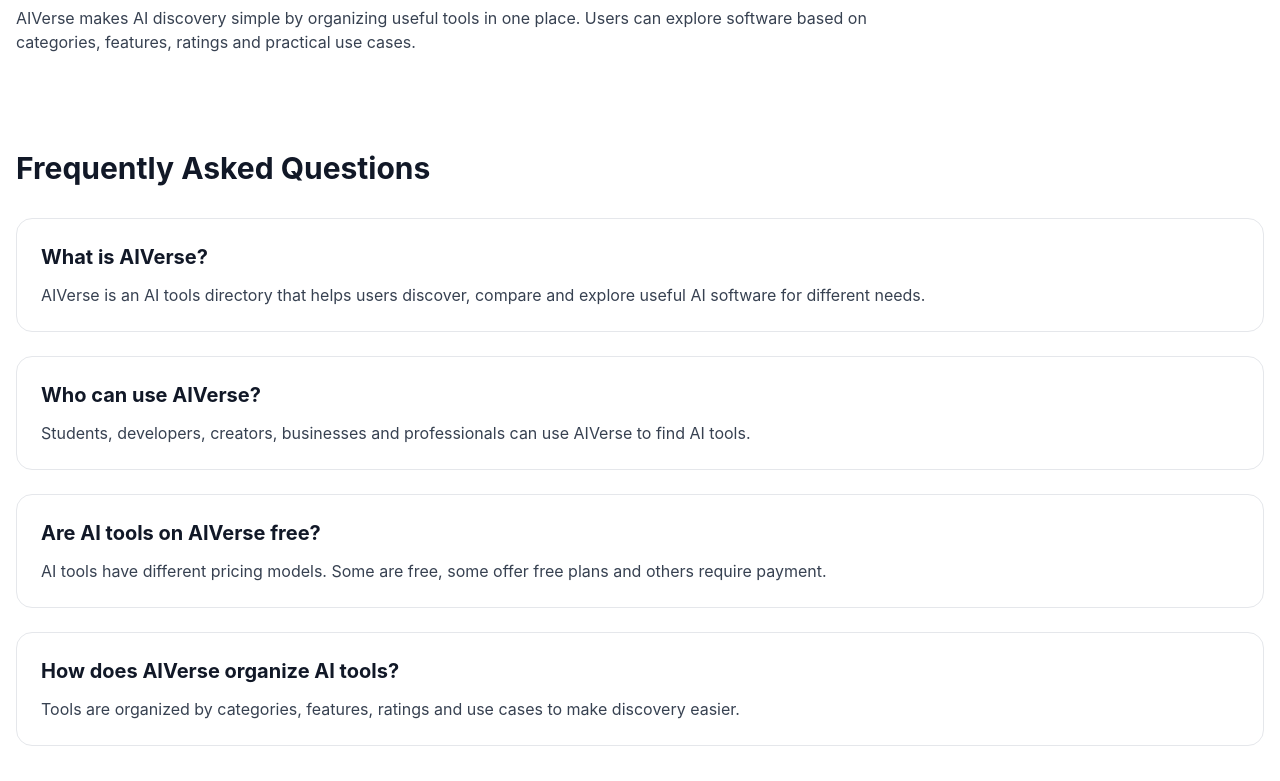
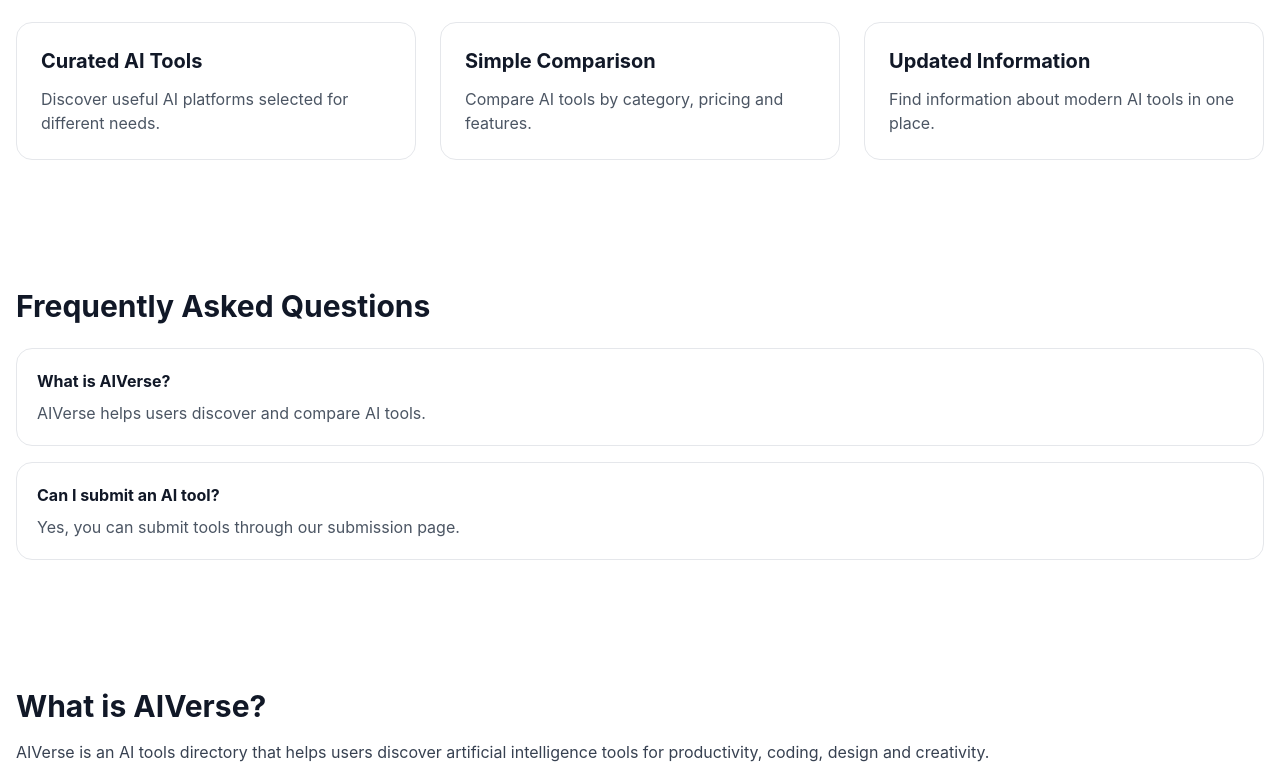
Before and after one commit to amankumar1648/AIVerse, a Next.js app: page / in a window 1280 px wide. Shown: the part 979-1760 px from the top of the page. Built offline with nearby package versions, Linux system fonts and the light colour scheme; no server answers; the database is empty.

Commit message:
Add FAQ schema and restore homepage

```diff
--- a/app/page.tsx
+++ b/app/page.tsx
@@ -5,14 +5,12 @@ import { prisma } from "@/lib/prisma";
 export const dynamic = "force-dynamic";
 
 export default async function Home() {
-
   const tools = await prisma.tool.findMany({
     orderBy: {
       rating: "desc",
     },
     take: 6,
   });
-
 
   const categories = [
     "AI Assistant",
@@ -22,47 +20,58 @@ export default async function Home() {
     "AI Writing",
   ];
 
-
-  const faqs = [
+  const faqSchema = {
+    "@context": "https://schema.org",
+    "@type": "FAQPage",
+    mainEntity: [
       {
-      q: "What is AIVerse?",
-      a: "AIVerse is an AI tools directory that helps users discover, compare and explore useful AI software for different needs."
+        "@type": "Question",
+        name: "What is AIVerse?",
+        acceptedAnswer: {
+          "@type": "Answer",
+          text: "AIVerse is an AI tools directory that helps users discover and compare useful AI tools for productivity, coding, design, writing and creativity.",
+        },
       },
       {
-      q: "Who can use AIVerse?",
-      a: "Students, developers, creators, businesses and professionals can use AIVerse to find AI tools."
+        "@type": "Question",
+        name: "How does AIVerse organize AI tools?",
+        acceptedAnswer: {
+          "@type": "Answer",
+          text: "AIVerse organizes AI tools by categories, features, pricing and use cases.",
+        },
       },
       {
-      q: "Are AI tools on AIVerse free?",
-      a: "AI tools have different pricing models. Some are free, some offer free plans and others require payment."
+        "@type": "Question",
+        name: "Can users submit AI tools?",
+        acceptedAnswer: {
+          "@type": "Answer",
+          text: "Yes, users can submit AI tools through the submission page.",
         },
-    {
-      q: "How does AIVerse organize AI tools?",
-      a: "Tools are organized by categories, features, ratings and use cases to make discovery easier."
-    }
-  ];
-
+      },
+    ],
+  };
 
   return (
     <main>
-
+      <script
+        type="application/ld+json"
+        dangerouslySetInnerHTML={{
+          __html: JSON.stringify(faqSchema),
+        }}
+      />
 
       <section className="container-custom py-20 text-center">
-
         <h1 className="text-5xl md:text-6xl font-bold">
           Discover The Best AI Tools in One Place
         </h1>
 
-
         <p className="mt-6 text-xl text-gray-600 max-w-3xl mx-auto">
-          AIVerse helps students, developers, creators and professionals
-          discover, compare and explore the best AI tools for productivity,
-          coding, writing, design and creativity.
+          AIVerse is a growing AI tools directory where students, developers,
+          creators and professionals can discover, compare and explore the best
+          AI tools for productivity, coding, writing, design and creativity.
         </p>
 
-
         <div className="mt-8 flex justify-center gap-4">
-
           <Link
             href="/tools"
             className="bg-black text-white px-8 py-3 rounded-xl"
@@ -70,86 +79,61 @@ export default async function Home() {
             Explore AI Tools →
           </Link>
 
-
           <Link
             href="/submit"
             className="border px-8 py-3 rounded-xl"
           >
             Submit Tool
           </Link>
-
         </div>
-
       </section>
 
 
-
       <section className="container-custom py-12">
-
         <h2 className="text-3xl font-bold mb-8">
           ⭐ Featured AI Tools
         </h2>
 
-
         <div className="grid md:grid-cols-3 gap-8">
-
           {tools.map((tool) => (
-
             <Link
               key={tool.id}
               href={`/tools/${tool.slug}`}
               className="border rounded-2xl p-6 hover:shadow-xl transition"
             >
-
               <div className="relative w-20 h-20 mb-5">
-
                 <Image
                   src={tool.image}
                   alt={tool.name}
                   fill
                   className="object-contain"
                 />
-
               </div>
-
 
               <h3 className="text-xl font-bold">
                 {tool.name}
               </h3>
 
-
-              <p className="text-gray-500">
+              <p className="text-gray-500 mt-2">
                 {tool.category}
               </p>
-
 
               <p className="mt-3">
                 ⭐ {tool.rating}
               </p>
-
-
             </Link>
-
           ))}
-
         </div>
-
       </section>
 
 
-
-
       <section className="container-custom py-12">
-
         <h2 className="text-3xl font-bold mb-8">
           Popular Categories
         </h2>
 
-
         <div className="grid md:grid-cols-5 gap-4">
-
-          {categories.map((category)=>(
-
+          {categories.map((category) => (
             <Link
               key={category}
               href="/tools"
@@ -157,68 +141,85 @@ export default async function Home() {
             >
               {category}
             </Link>
-
           ))}
-
         </div>
-
       </section>
 
 
-
-
-      <section className="container-custom py-12">
-
+      <section className="container-custom py-16">
         <h2 className="text-3xl font-bold mb-6">
           Why Choose AIVerse?
         </h2>
 
+        <div className="grid md:grid-cols-3 gap-6">
+          <div className="border rounded-xl p-6">
+            <h3 className="font-bold text-xl">
+              Curated AI Tools
+            </h3>
+            <p className="mt-3 text-gray-600">
+              Discover useful AI platforms selected for different needs.
+            </p>
+          </div>
 
-        <p className="text-gray-700 max-w-4xl">
-          AIVerse makes AI discovery simple by organizing useful tools
-          in one place. Users can explore software based on categories,
-          features, ratings and practical use cases.
+          <div className="border rounded-xl p-6">
+            <h3 className="font-bold text-xl">
+              Simple Comparison
+            </h3>
+            <p className="mt-3 text-gray-600">
+              Compare AI tools by category, pricing and features.
             </p>
+          </div>
 
+          <div className="border rounded-xl p-6">
+            <h3 className="font-bold text-xl">
+              Updated Information
+            </h3>
+            <p className="mt-3 text-gray-600">
+              Find information about modern AI tools in one place.
+            </p>
+          </div>
+        </div>
       </section>
 
 
-
-
-      <section className="container-custom py-12">
-
-        <h2 className="text-3xl font-bold mb-8">
+      <section className="container-custom py-16">
+        <h2 className="text-3xl font-bold mb-6">
           Frequently Asked Questions
         </h2>
 
+        <div className="space-y-4">
+          <div className="border rounded-xl p-5">
+            <h3 className="font-bold">
+              What is AIVerse?
+            </h3>
+            <p className="mt-2 text-gray-600">
+              AIVerse helps users discover and compare AI tools.
+            </p>
+          </div>
 
-        <div className="space-y-6">
-
-          {faqs.map((faq)=>(
-
-            <div
-              key={faq.q}
-              className="border rounded-xl p-6"
-            >
-
-              <h3 className="text-xl font-bold">
-                {faq.q}
+          <div className="border rounded-xl p-5">
+            <h3 className="font-bold">
+              Can I submit an AI tool?
             </h3>
+            <p className="mt-2 text-gray-600">
+              Yes, you can submit tools through our submission page.
+            </p>
+          </div>
+        </div>
+      </section>
 
 
-              <p className="mt-3 text-gray-700">
-                {faq.a}
+      <section className="container-custom py-16">
+        <h2 className="text-3xl font-bold">
+          What is AIVerse?
+        </h2>
+
+        <p className="mt-4 text-gray-700">
+          AIVerse is an AI tools directory that helps users discover
+          artificial intelligence tools for productivity, coding,
+          design and creativity.
         </p>
-
-            </div>
-
-          ))}
-
-        </div>
-
-
       </section>
-
 
     </main>
   );
```
Lines whose indentation alone changed are shown as unchanged.
